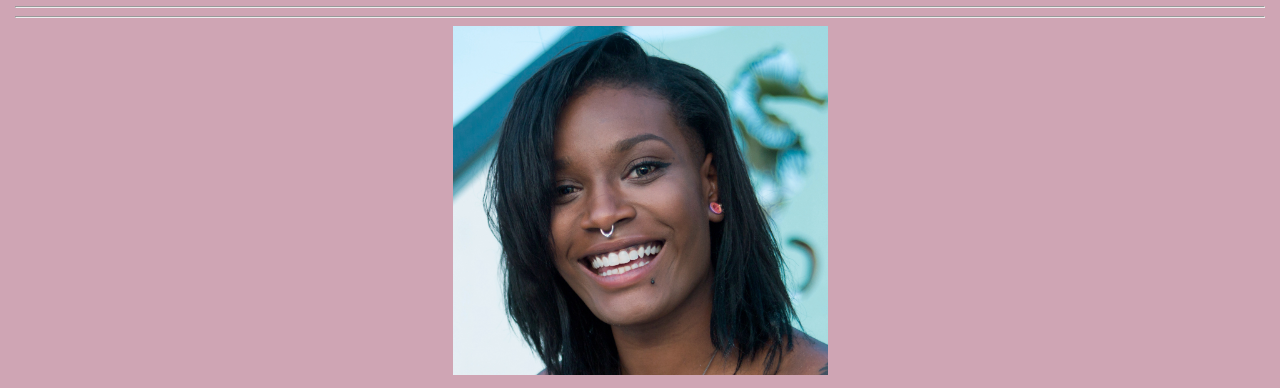
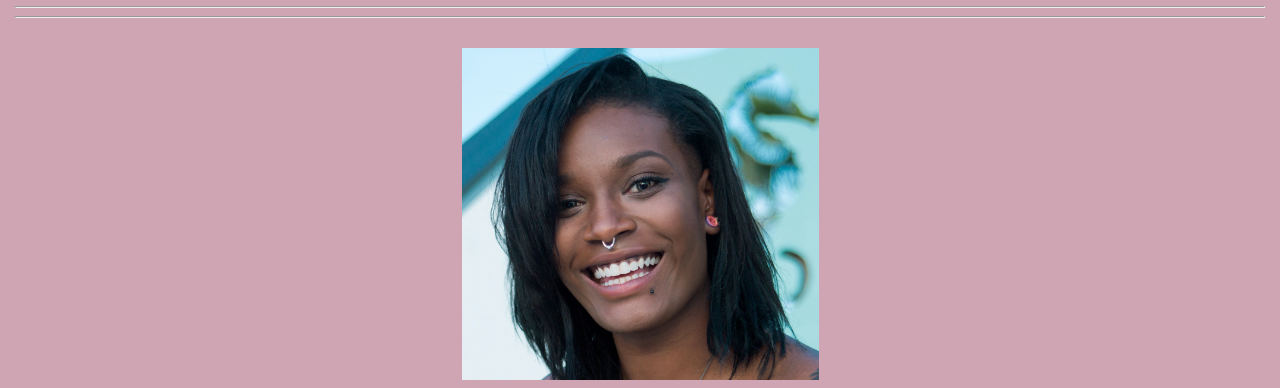
Before and after one commit to NareaStheDeveloper/ThinkfulPortfolio, a plain HTML site: page index.html in a window 1280 px wide. Shown: the part 114-502 px from the top of the page. Drawn offline with nearby package versions, Linux system fonts and the light colour scheme; a script that the page names is missing.

Commit message:
Update style.css

```diff
--- a/style.css
+++ b/style.css
@@ -22,6 +22,12 @@ img {
 	display: block;
 	width: 30%;
 }
+
+main {
+  margin: 30px;
+}
+
+
 
 
 /* set style for Header 1 code blocks*/
```
